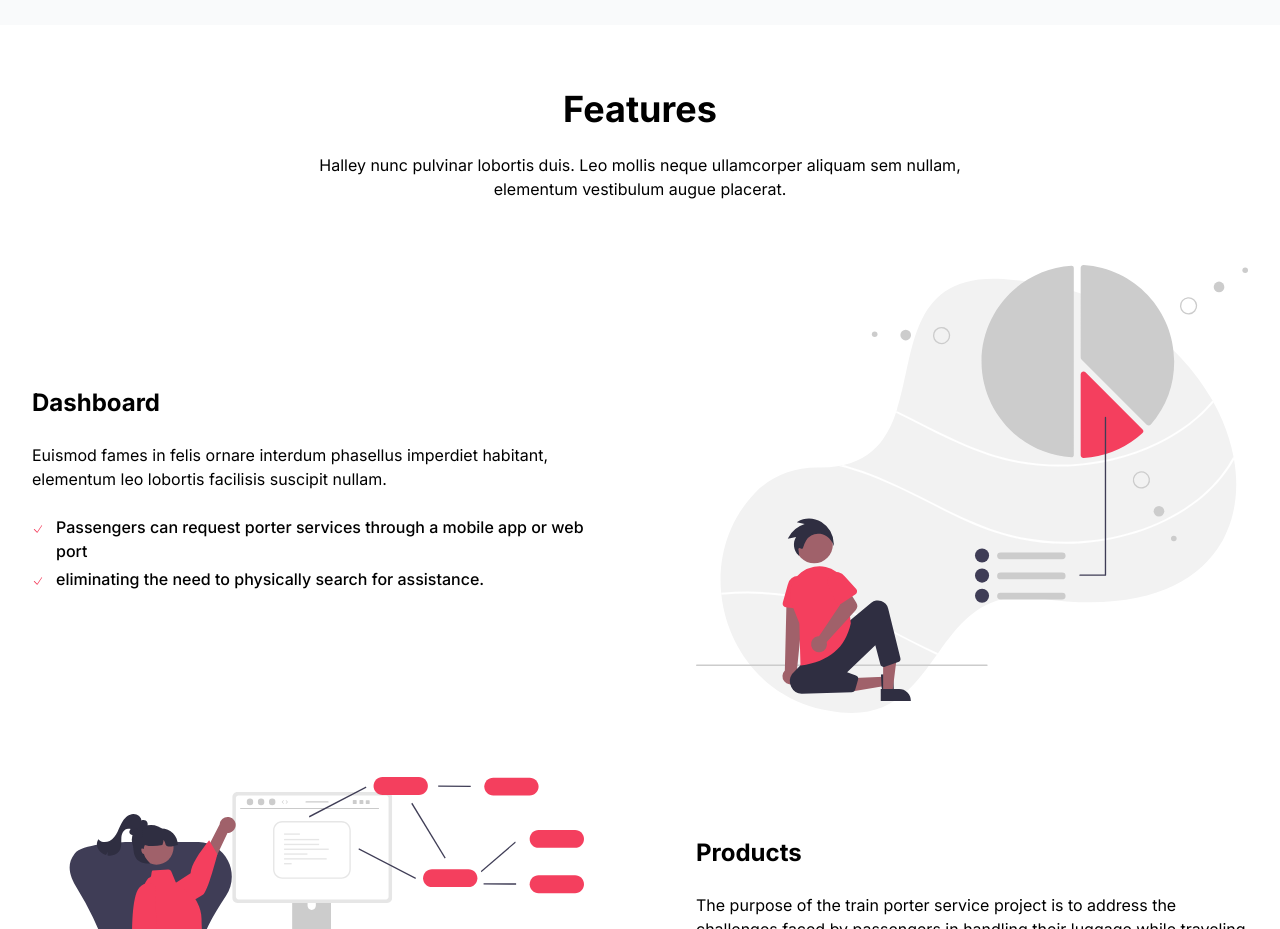
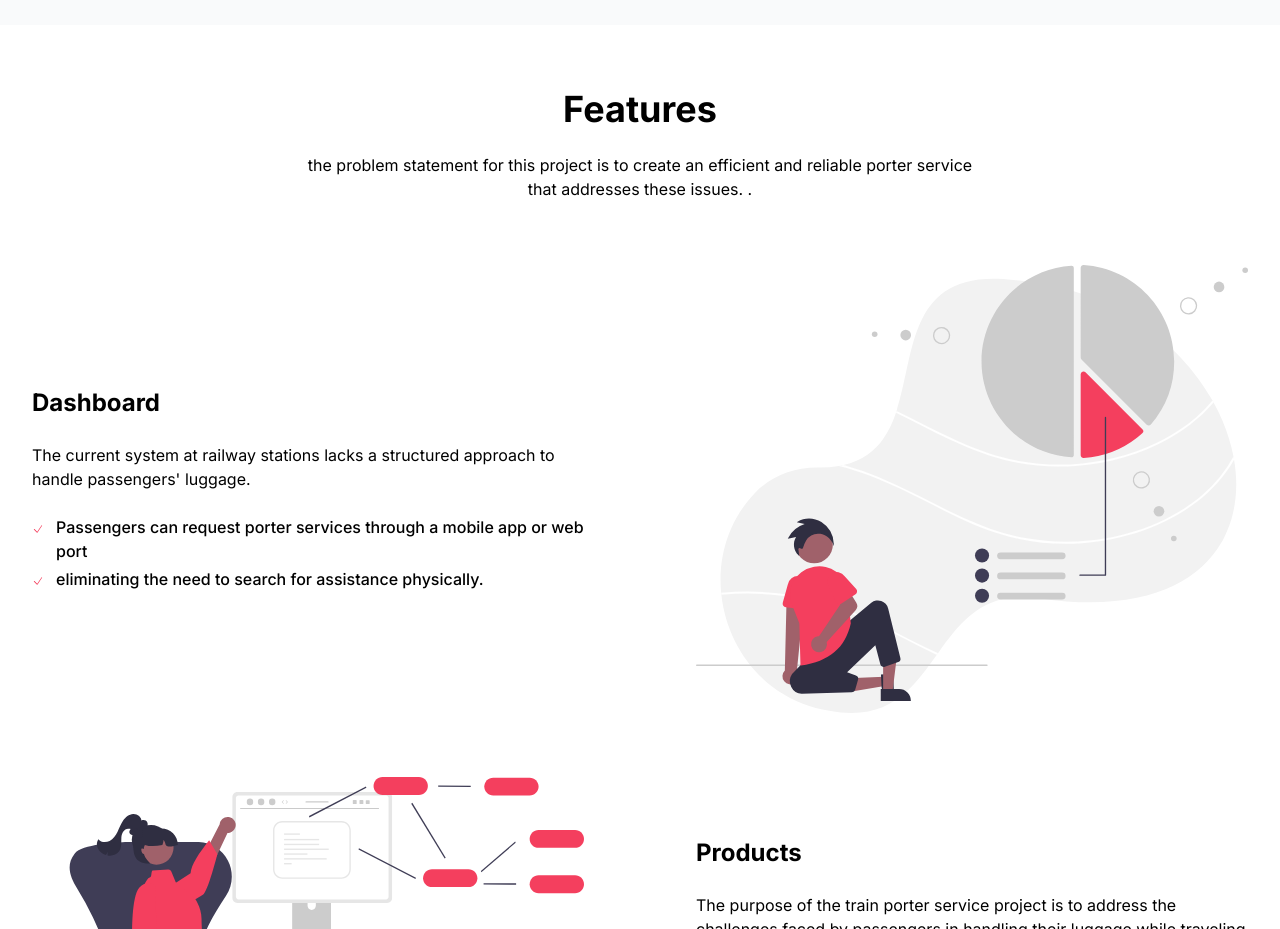
Before and after one commit to satyamsharma17/halley, a Next.js app: page / in a window 1280 px wide. Shown: the part 1340-2269 px from the top of the page. Built offline with nearby package versions, Linux system fonts and the light colour scheme; no server answers.

Commit message:
Update Features.tsx

```diff
--- a/src/components/Features.tsx
+++ b/src/components/Features.tsx
@@ -5,10 +5,10 @@ const contents = [
   {
     title: "Dashboard",
     description:
-      "Euismod fames in felis ornare interdum phasellus imperdiet habitant, elementum leo lobortis facilisis suscipit nullam.",
+      "The current system at railway stations lacks a structured approach to handle passengers' luggage.",
     features: [
       "Passengers can request porter services through a mobile app or web port",
-      "eliminating the need to physically search for assistance.",
+      "eliminating the need to search for assistance physically.",
 
     ],
     image: "/images/features/dashboard.svg",
@@ -46,8 +46,9 @@ export function Features() {
       <div className="max-w-7xl mx-auto px-4 sm:px-6 lg:px-8 gap-x-40 pt-16 pb-16">
         <h2 className="text-4xl font-bold text-center">Features</h2>
         <p className="pt-6 text-base max-w-2xl text-center m-auto dark:text-neutral-400">
-          Halley nunc pulvinar lobortis duis. Leo mollis neque ullamcorper
-          aliquam sem nullam, elementum vestibulum augue placerat.
+          the problem statement for this project is to create an efficient
+          and reliable porter service that addresses these issues.
+ .
         </p>
 
         {contents.map((content) => (
```
